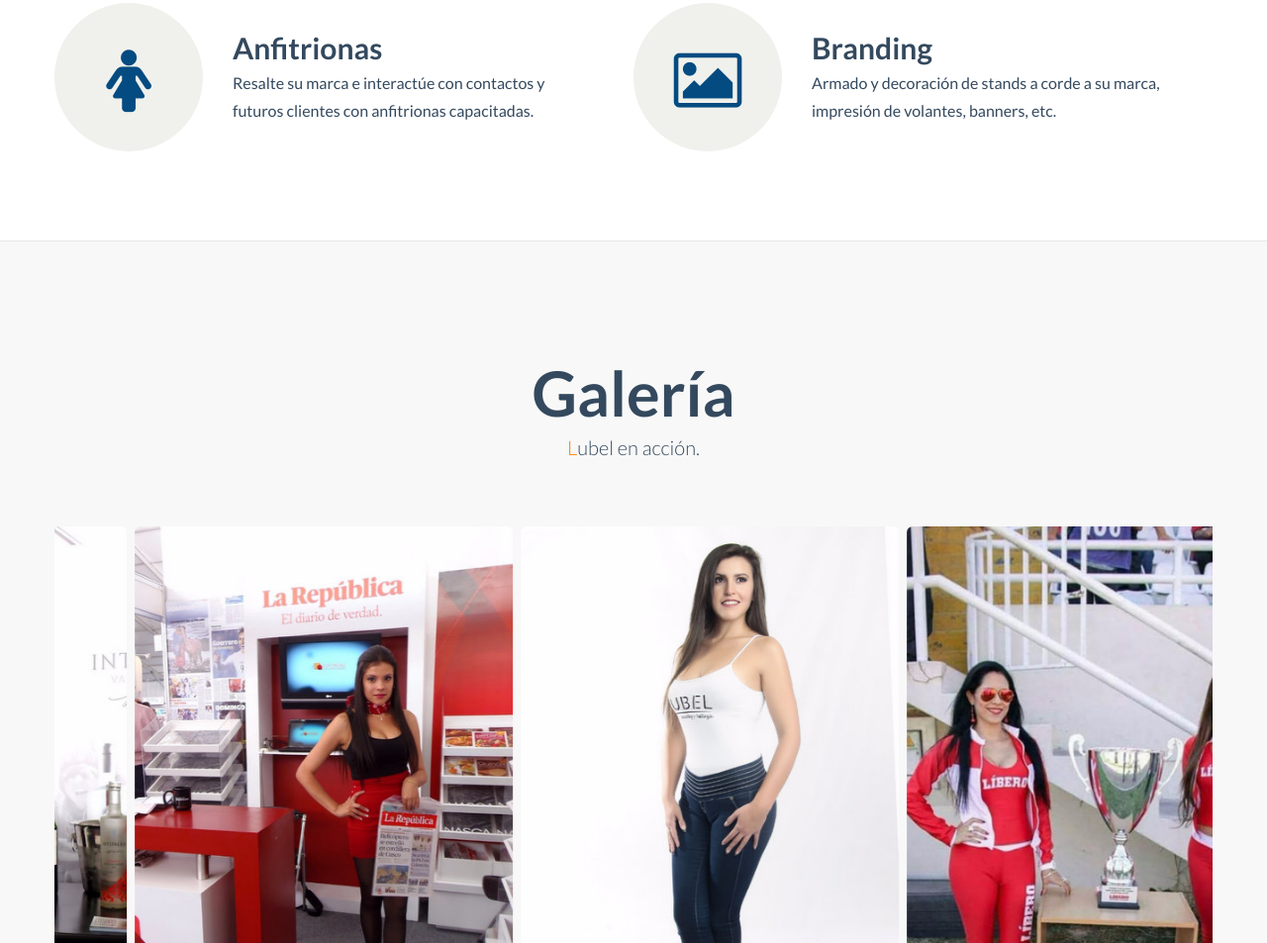
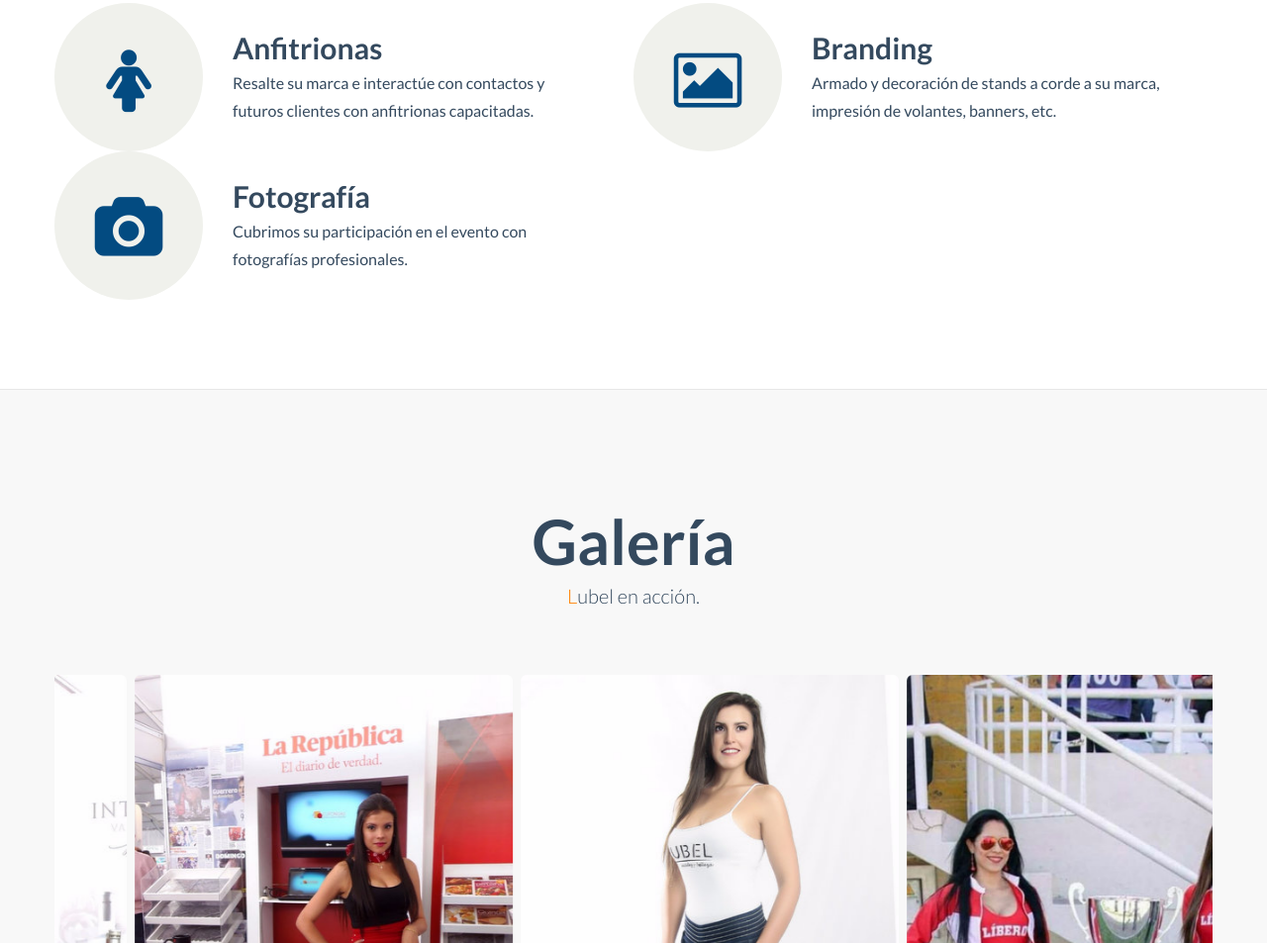
Before and after one commit to Lubelperu/sitio, a plain HTML site: page 2015/01/perumin-convencion-minera-2015-arequipa.html in a window 1280 px wide. Shown: the part 1540-2493 px from the top of the page at 99% size. Drawn offline with Linux system fonts and the light colour scheme; a web font is replaced by a local one.

Commit message:
agregado servicio fotografia en perumin

```diff
--- a/2015/01/perumin-convencion-minera-2015-arequipa.html
+++ b/2015/01/perumin-convencion-minera-2015-arequipa.html
@@ -234,6 +234,17 @@
       					</div>
       				</div>
       			</div>
+            <div class="col-sm-6 block wow bounceIn">
+              <div class="row">
+                <div class="col-md-4 box-icon rotate">
+                  <i class="fa fa-camera fa-4x "> </i>
+                </div>
+                <div class="col-md-8 box-ct">
+                  <h3> Fotografía </h3>
+                  <p> Cubrimos su participación en el evento con fotografías profesionales.</p>
+                </div>
+              </div>
+            </div>
       		</div>
 
       		<!--div class="row tworow">
```
